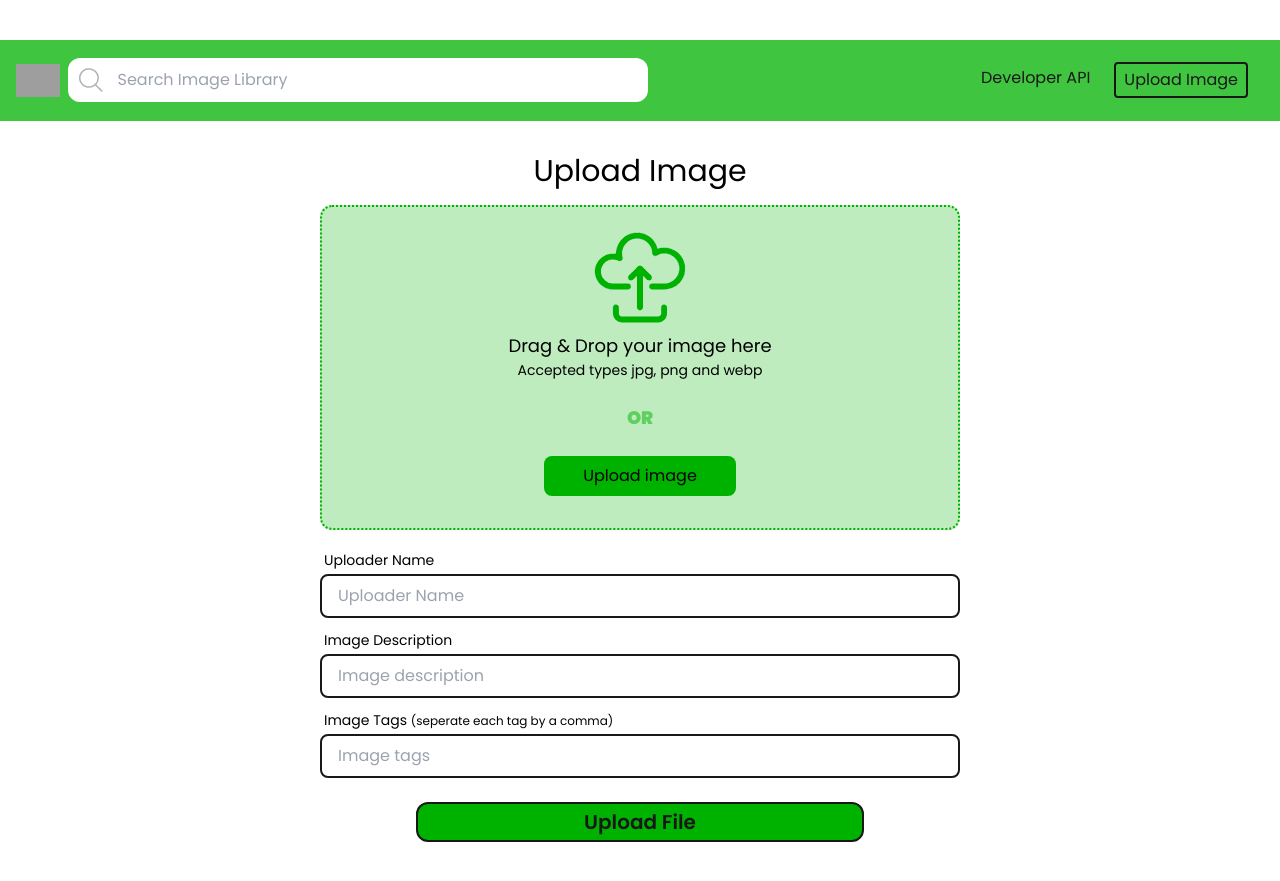
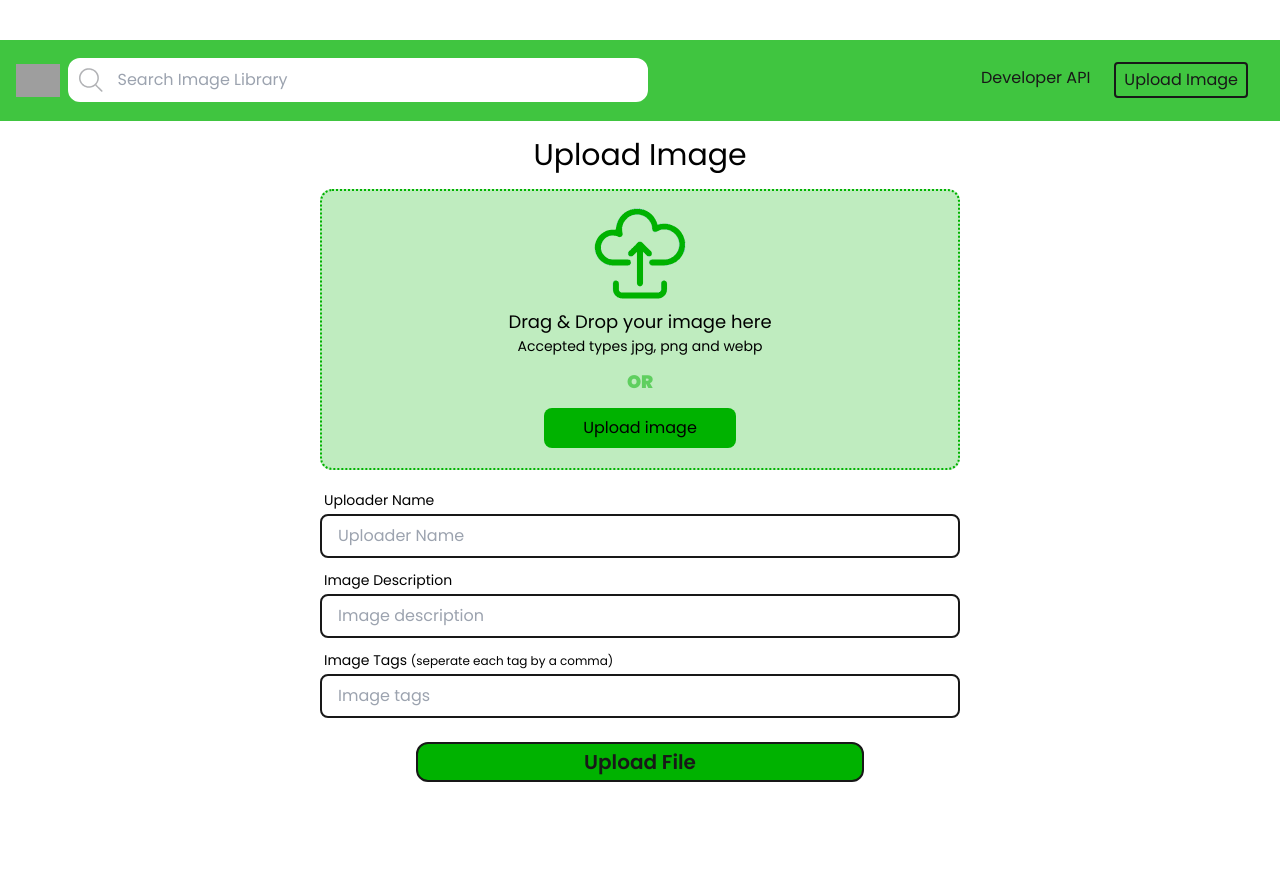
Before and after one commit to matt-powelldev2784/Redry_Image_Library_Client, a React (Create React App) app: page / in a window 1280 px wide. Shown: the part 1560-2441 px from the top of the page. After the commit the page ends 2400 px from the top, so only its background shows below. Built offline with nearby package versions, Linux system fonts and the light colour scheme; grey boxes are pictures that could not be loaded.

Commit message:
update design layout

```diff
--- a/src/components/navBar/SecondaryNav.tsx
+++ b/src/components/navBar/SecondaryNav.tsx
@@ -10,7 +10,7 @@ export const SecondaryNav = () => {
           alt="Redry logo"
         />
         <img
-          className="mb-3 mt-3 h-12 md:mr-2 md:hidden"
+          className="mb-3 mt-3 h-8 md:mr-2 md:hidden"
           src="/re_dry_logo_whte_flower.svg"
           alt="Redry logo"
         />
--- a/src/components/uploadImage/UploadImage.tsx
+++ b/src/components/uploadImage/UploadImage.tsx
@@ -90,7 +90,7 @@ export const UploadImage = () => {
   return (
     <section className="min-h-screen min-w-[320px]">
       <SecondaryNav />
-      <div className="mt-4 flex w-full items-center justify-center">
+      <div className="flex w-full items-center justify-center">
         <article className="justify-cente my-4 mb-8 flex flex-col items-center md:w-1/2">
           <h1 className="text-3xl">Upload Image</h1>
           <form
@@ -110,12 +110,12 @@ export const UploadImage = () => {
               <img
                 src="/image_upload.svg"
                 alt="upload file"
-                className="m-6 mb-2 w-24"
+                className="m-4 mb-2 w-24"
               />
               <p className="text-lg">Drag & Drop your image here</p>
-              <p className="mb-6 text-sm">Accepted types jpg, png and webp</p>
-              <p className="mb-6 text-lg font-bold text-primaryGreen/50">OR</p>
-              <div className="mb-8 w-48 cursor-pointer rounded-lg bg-primaryGreen p-2 text-center">
+              <p className="mb-3 text-sm">Accepted types jpg, png and webp</p>
+              <p className="mb-3 text-lg font-bold text-primaryGreen/50">OR</p>
+              <div className="mb-5 w-48 cursor-pointer rounded-lg bg-primaryGreen p-2 text-center">
                 <input
                   id="file"
                   type="file"
```
